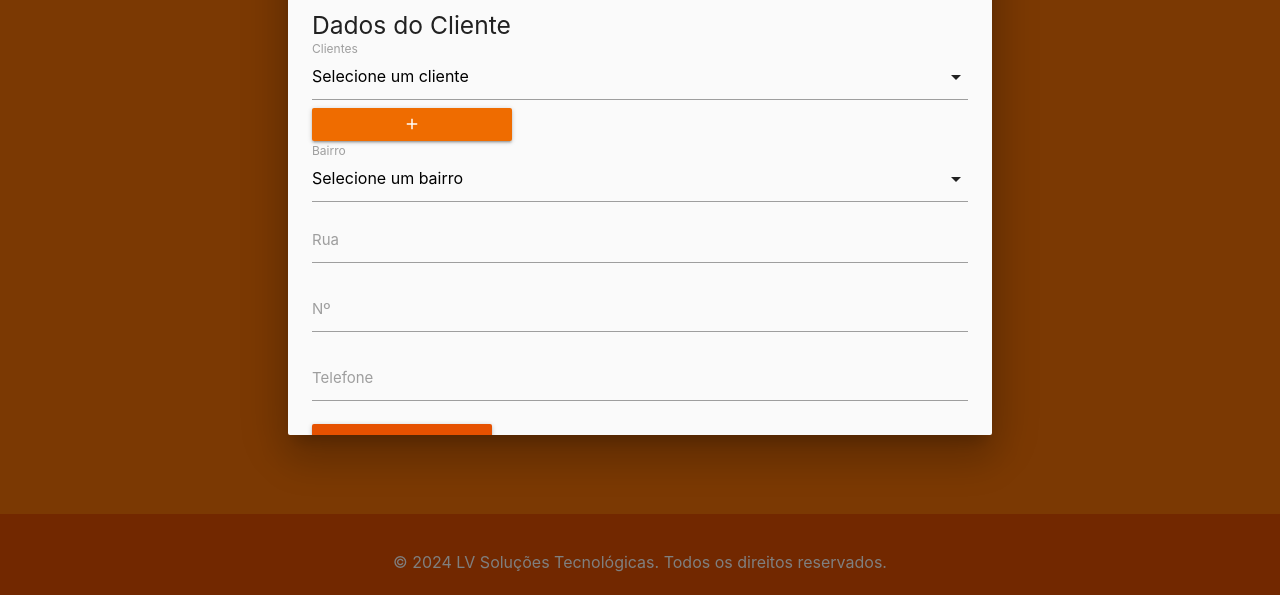
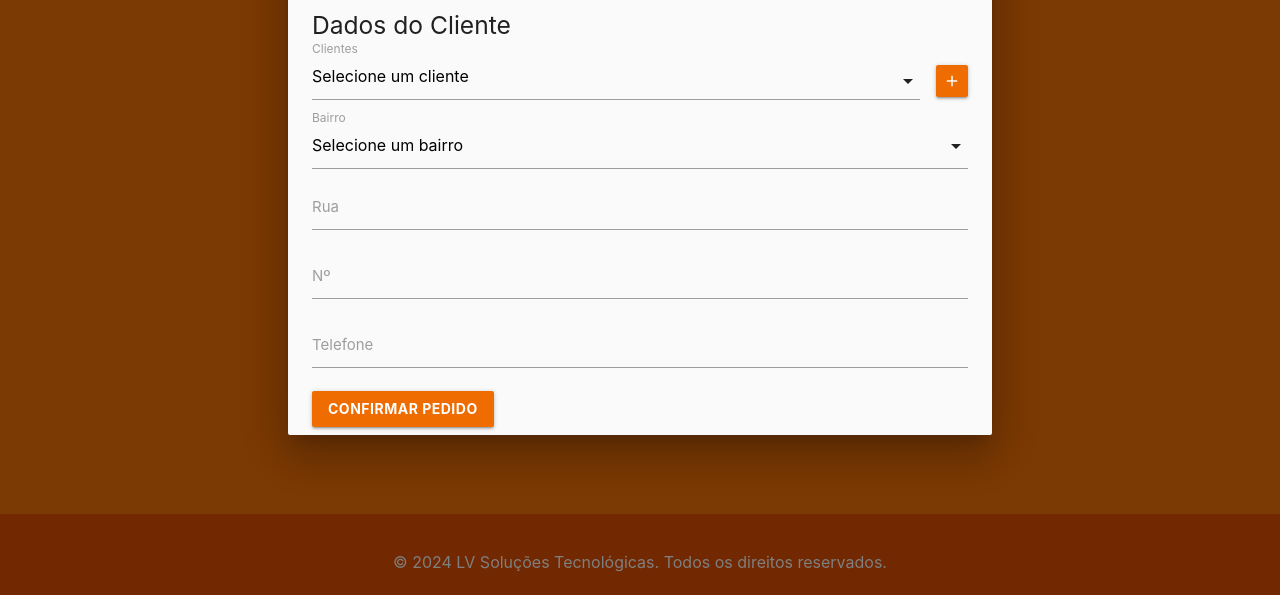
Before and after one commit to Vinicius-RToledo/projeto_gas, a plain HTML site: page pages/pedido.html in a window 1280 px wide. Both pictures are taken after a click on the button "FINALIZAR PEDIDO". Shown: the part 205-800 px from the top of the page. Drawn offline with nearby package versions, Linux system fonts and the light colour scheme.

Commit message:
ajustes do merge

```diff
--- a/css/custom.css
+++ b/css/custom.css
@@ -170,3 +170,21 @@ main {
     table-layout: fixed; /* Define layout fixo para a tabela */
     width: 100%; /* Garante que ocupe a largura total */
 }
+
+.flex-container {
+    display: flex; /* Usar Flexbox para alinhar os itens */
+    align-items: center; /* Alinhar verticalmente */
+    gap: 8px; /* Espaço entre o select e o botão */
+}
+
+.select-wrapper {
+    flex-grow: 1; /* Faz o select ocupar o máximo de espaço disponível */
+}
+
+.btn-new-client {
+    display: inline-flex; /* Alinhar o botão corretamente */
+    align-items: center; /* Centralizar o ícone dentro do botão */
+    justify-content: center;
+    margin-left: 8px; /* Espaço à esquerda do botão */
+    width: 30px;
+}
--- a/pages/pedido.html
+++ b/pages/pedido.html
@@ -183,7 +183,7 @@
                     </div>
 
                     <!-- Botão de Confirmar Pedido -->
-                    <button id="" class="btn orange darken-4" type="submit">Confirmar Pedido</button>
+                    <button id="" class="btn btn-cad" type="submit">Confirmar Pedido</button>
                 </form>
             </div>
             <div class="modal-footer">
```
